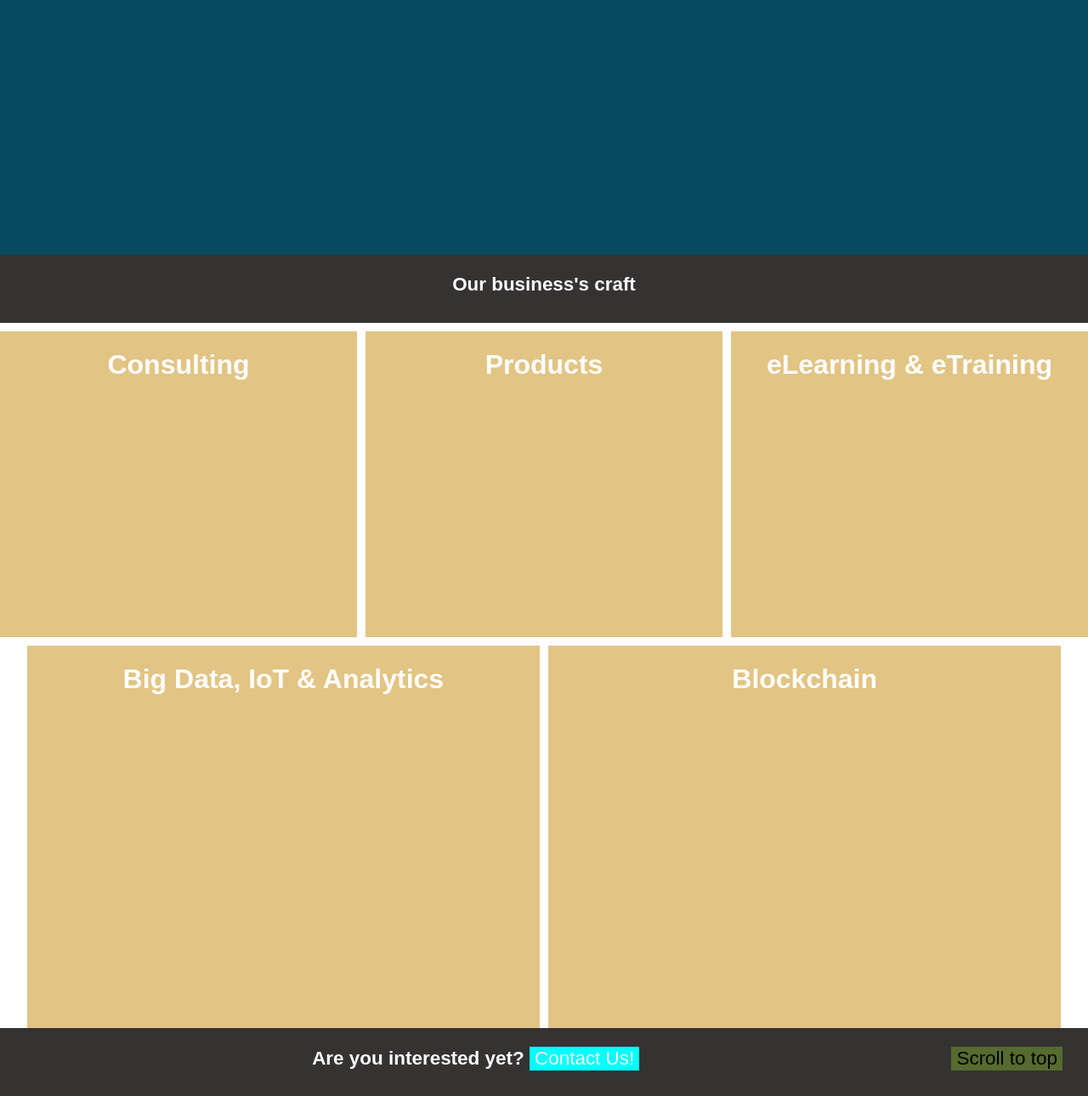
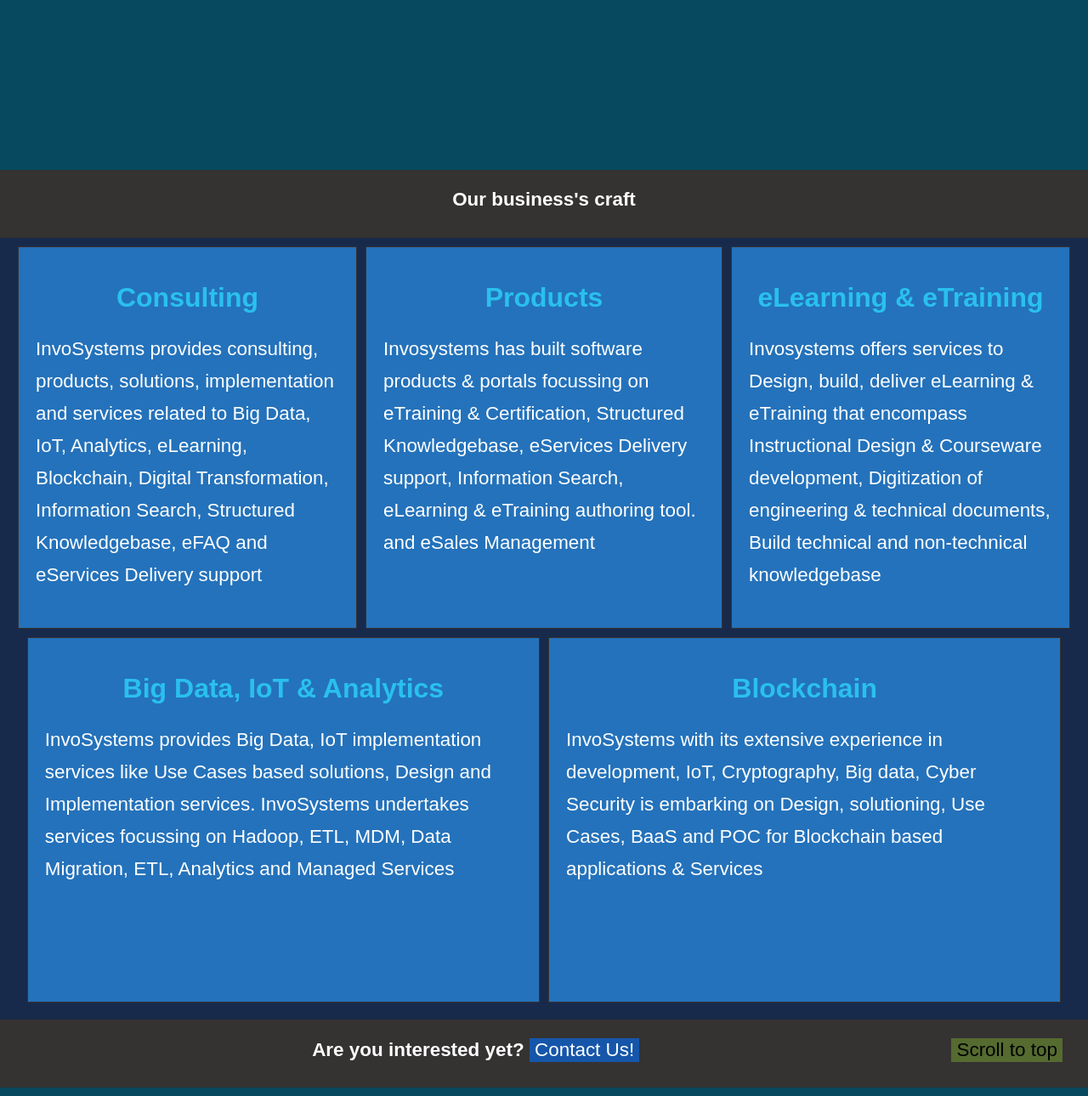
Before and after one commit to thenosewizard/quack, a Flask app: page / in a window 1280 px wide. Shown: the part 680-1970 px from the top of the page at 85% size. Run offline with Flask 2, Linux system fonts and the light colour scheme.

Commit message:
Added some colours

```diff
--- a/static/project.css
+++ b/static/project.css
@@ -87,6 +87,7 @@ body {
 .footerButton {
     border: none;
 }
+
 .footerButton  >  a{
     text-decoration: none;
     color: #ffffff;
@@ -95,7 +96,7 @@ body {
 
 #contactBtn {
     font-Size: 1em;
-    background-color: aqua;
+    background-color: rgb(22, 86, 170);
     text-decoration: none;
 }
 
@@ -106,12 +107,11 @@ body {
     background-color: darkolivegreen;
 }
 
-
 /* Home page */
 #home {
     display: grid;
     grid-template-columns: 1fr;
-    grid-auto-rows: minmax(900px, auto);
+    grid-auto-rows: minmax(800px, auto);
 
 }
 
@@ -143,16 +143,24 @@ body {
     grid-gap: 10px;
     grid-template-columns: 1fr;
     grid-auto-rows: minmax(450px, auto);
-    background: #ffffff;
+    background: #182a4b;
 }
 
 .homeHead {
-    color: rgb(255, 255, 255);
+    color: rgb(42, 192, 238);
     text-align: center;
 }
 
 .specialContent {
-    background: #e2c484;
+    background: #2472bb;
+    padding: 20px;
+    border: 1px solid #353232;
+}
+
+/* Paragraphs in the Home page */
+.homePara {
+    font-size: 1.4em;
+    line-height: 1.7em;
 }
 
 #upperHome {
@@ -160,7 +168,15 @@ body {
     grid-gap: 10px;
     grid-template-rows: 80px;
     grid-template-columns: 1fr 1fr 1fr;
-    grid-auto-rows: minmax(200px, auto);
+    grid-auto-rows: minmax(150px, auto);
+}
+
+#upper1 {
+    margin-left: 5%;
+}
+
+#upper3 {
+    margin-right: 5%;
 }
 
 #lowerHome {
@@ -172,8 +188,10 @@ body {
 
 #lower1 {
     margin-left: 5%;
+    margin-bottom: 20px;
 }
 
 #lower2 {
     margin-right: 5%;
+    margin-bottom: 20px;
 }
--- a/templates/home.html
+++ b/templates/home.html
@@ -18,14 +18,33 @@
             <!--Upper sections-->
             <div id="upper1" class="specialContent">
                 <h1 class="homeHead">Consulting</h1>
+                <p class="homePara">
+                    InvoSystems provides consulting, products, solutions, implementation and
+                    services related to Big Data, IoT, Analytics, eLearning, Blockchain, Digital
+                    Transformation,  Information Search, Structured Knowledgebase,  eFAQ
+                    and eServices Delivery support
+                </p>
             </div>
 
             <div id="upper2" class="specialContent">
                 <h1 class="homeHead">Products</h1>
+                <p class="homePara">
+                    Invosystems has built software products
+                    & portals focussing on eTraining & Certification,
+                    Structured Knowledgebase,  eServices Delivery support,
+                    Information Search,  eLearning & eTraining authoring tool. and eSales Management
+                </p>
             </div>
 
             <div id="upper3" class="specialContent">
                 <h1 class="homeHead">eLearning & eTraining</h1>
+                <p class="homePara">
+                    Invosystems offers services to Design, build, deliver
+                    eLearning & eTraining that encompass Instructional
+                    Design & Courseware development, Digitization of
+                    engineering & technical documents, Build technical
+                    and non-technical knowledgebase
+                </p>
             </div>
         </div>
 
@@ -34,10 +53,24 @@
             <!--Lower sections-->
             <div id="lower1" class="specialContent">
                 <h1 class="homeHead">Big Data, IoT & Analytics</h1>
+                <p class="homePara">
+                    InvoSystems provides Big Data,
+                    IoT implementation services
+                    like Use Cases based solutions,
+                    Design and Implementation services.
+                    InvoSystems undertakes services focussing on
+                    Hadoop, ETL, MDM, Data Migration, ETL,
+                    Analytics and Managed Services
+                </p>
             </div>
 
             <div id="lower2" class="specialContent">
                 <h1 class="homeHead">Blockchain</h1>
+                <p class="homePara">
+                    InvoSystems with its extensive experience in development,
+                    IoT, Cryptography, Big data, Cyber Security is embarking
+                    on Design, solutioning, Use Cases, BaaS and POC for Blockchain based applications & Services
+                </p>
             </div>
 
          </div>
```
